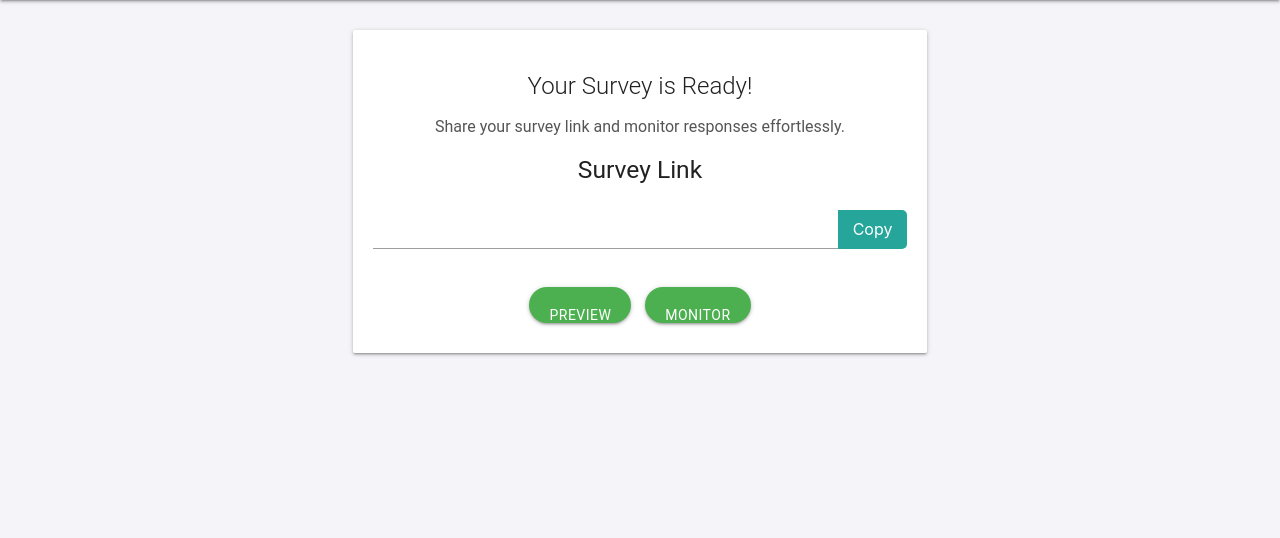
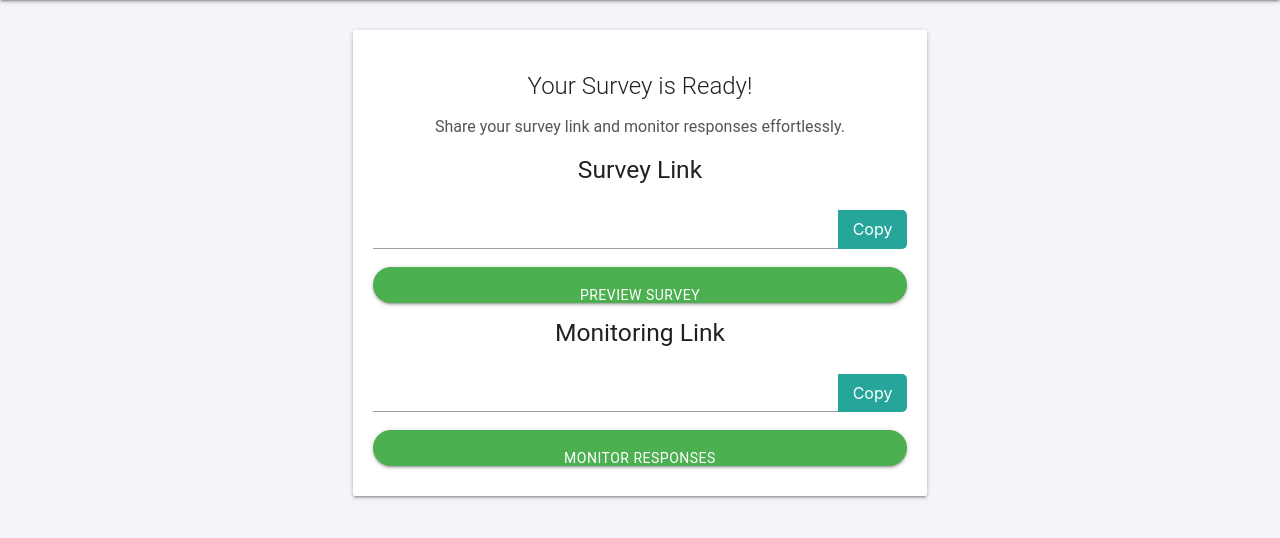
Before and after one commit to michaelseth70/Poll2Audience, a Flask app: template templates/survey_success.html in a window 1280 px wide. Shown: the part 64-602 px from the top of the page. Run offline with Flask 3, Linux system fonts and the light colour scheme; the template is opened without the code that fills it, so the values that code supplies are empty.

Commit message:
Update survey_success.html

```diff
--- a/templates/survey_success.html
+++ b/templates/survey_success.html
@@ -50,7 +50,8 @@
             color: white;
             border-radius: 25px;
             padding: 10px 20px;
-            margin: 10px 5px;
+            margin: 10px auto;
+            display: block;
             transition: background-color 0.3s ease;
         }
         .btn-green:hover {
@@ -83,15 +84,22 @@
                     <p style="font-size: 16px; color: #555; text-align: center;">
                         Share your survey link and monitor responses effortlessly.
                     </p>
+
+                    <!-- Survey Link Section -->
                     <h5>Survey Link</h5>
                     <div class="link-container">
                         <input type="text" id="survey-link" value="{{ survey_link }}" readonly>
                         <button id="copy-survey-btn">Copy</button>
                     </div>
-                    <div style="text-align: center; margin-top: 20px;">
-                        <a href="{{ survey_link }}" target="_blank" class="btn btn-green">Preview</a>
-                        <a href="{{ monitor_link }}" class="btn btn-green">Monitor</a>
+                    <a href="{{ survey_link }}" target="_blank" class="btn btn-green">Preview Survey</a>
+
+                    <!-- Monitoring Link Section -->
+                    <h5>Monitoring Link</h5>
+                    <div class="link-container">
+                        <input type="text" id="monitor-link" value="{{ monitor_link }}" readonly>
+                        <button id="copy-monitor-btn">Copy</button>
                     </div>
+                    <a href="{{ monitor_link }}" class="btn btn-green">Monitor Responses</a>
                 </div>
             </div>
         </div>
@@ -109,6 +117,18 @@
                 this.textContent = 'Copy';
             }, 2000);
         });
+
+        // Copy monitor link to clipboard
+        document.getElementById('copy-monitor-btn').addEventListener('click', function () {
+            const monitorLink = document.getElementById('monitor-link');
+            monitorLink.select();
+            monitorLink.setSelectionRange(0, 99999); // For mobile devices
+            document.execCommand('copy');
+            this.textContent = 'Copied!';
+            setTimeout(() => {
+                this.textContent = 'Copy';
+            }, 2000);
+        });
     </script>
 </body>
 </html>
```
